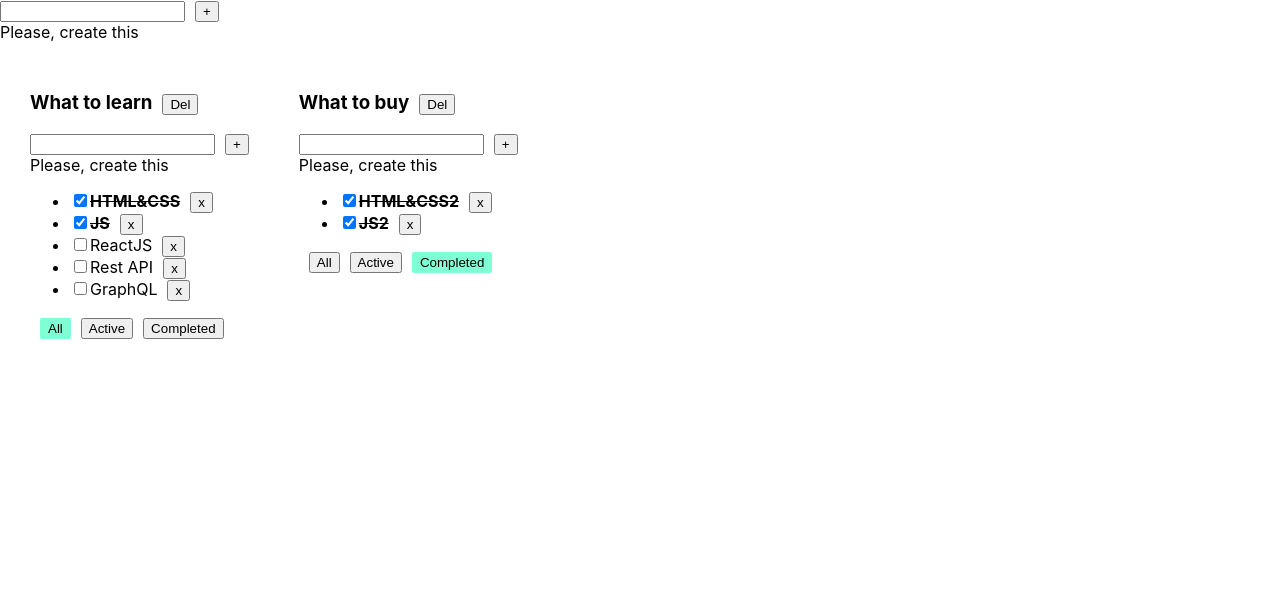
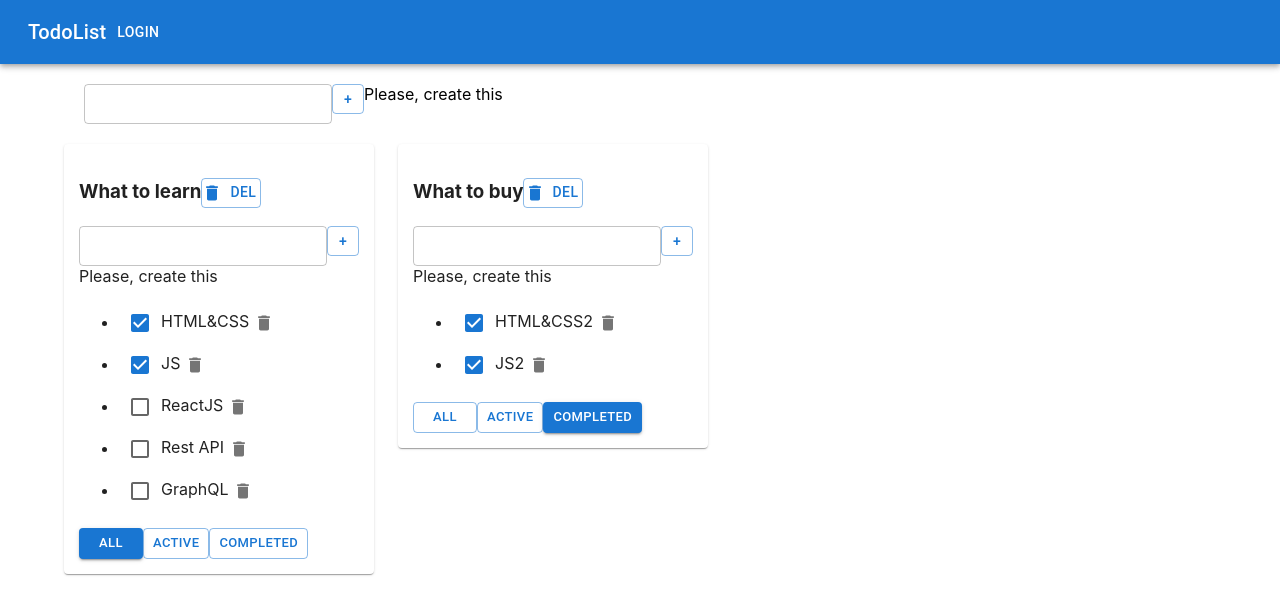
Before and after one commit to ErokhinHeorhii/TodoList, a React (Create React App) app: page / in a window 1280 px wide. Shown: the top 614 px of the page. Built offline with nearby package versions, Linux system fonts and the light colour scheme.

Commit message:
feat: add MU into todoList

```diff
--- a/src/App.css
+++ b/src/App.css
@@ -1,27 +1,27 @@
-.App {
-  padding: 30px;
-  display: flex;
-}
+/*.App {*/
+/*  padding: 30px;*/
+/*  !*display: flex;*!*/
+/*}*/
 
-.App > div {
-  margin-right: 50px;
-}
+/*.App > div {*/
+/*  margin-right: 50px;*/
+/*}*/
 
-.isDone{
-  text-decoration: line-through;
-  font-weight: bold;
-}
+/*.isDone{*/
+/*  text-decoration: line-through;*/
+/*  font-weight: bold;*/
+/*}*/
 
-.btn-active{
-  background-color: aquamarine;
- border: 2px solid aquamarine;
- border-radius: 2px;
-}
+/*.btn-active{*/
+/*  background-color: aquamarine;*/
+/* border: 2px solid aquamarine;*/
+/* border-radius: 2px;*/
+/*}*/
 
-button{
-  margin-left: 10px;
-}
+/*button{*/
+/*  margin-left: 10px;*/
+/*}*/
 
-.error{
-  border: 2px solid red;
-}
+/*.error{*/
+/*  border: 2px solid red;*/
+/*}*/
--- a/src/App.tsx
+++ b/src/App.tsx
@@ -1,11 +1,15 @@
-import React, { useState } from 'react';
-import { v1 } from 'uuid';
+import React, {useState} from 'react';
+import {v1} from 'uuid';
 import './App.css';
 import AddItemForm from './Components/AddItemForm';
-import TodoList, { TodoListType } from './TodoList';
+import TodoList, {TaskType, TodoListType} from './TodoList';
+import {AppBar, Button, Container, Grid, IconButton, Paper, Toolbar, Typography} from "@mui/material";
 
-export type taskFilterType = "all" | "active" | "completed";
+export type TaskFilterType = "all" | "active" | "completed";
 
+type TasksStateType = {
+    [key: string]: Array<TaskType>
+}
 
 // class components
 function App() {
@@ -23,23 +27,23 @@ function App() {
     let todolistID2 = v1();
 
     let [todolists, setTodolists] = useState<Array<TodoListType>>([
-        { id: todolistID1, title: 'What to learn', filter: 'all' },
-        { id: todolistID2, title: 'What to buy', filter: 'completed' },
+        {id: todolistID1, title: 'What to learn', filter: 'all'},
+        {id: todolistID2, title: 'What to buy', filter: 'completed'},
     ])
-    let [tasks, setTasks] = useState({
+    let [tasks, setTasks] = useState<TasksStateType>({
         [todolistID1]: [
-            { id: v1(), title: "HTML&CSS", isDone: true },
-            { id: v1(), title: "JS", isDone: true },
-            { id: v1(), title: "ReactJS", isDone: false },
-            { id: v1(), title: "Rest API", isDone: false },
-            { id: v1(), title: "GraphQL", isDone: false },
+            {id: v1(), title: "HTML&CSS", isDone: true},
+            {id: v1(), title: "JS", isDone: true},
+            {id: v1(), title: "ReactJS", isDone: false},
+            {id: v1(), title: "Rest API", isDone: false},
+            {id: v1(), title: "GraphQL", isDone: false},
         ],
         [todolistID2]: [
-            { id: v1(), title: "HTML&CSS2", isDone: true },
-            { id: v1(), title: "JS2", isDone: true },
-            { id: v1(), title: "ReactJS2", isDone: false },
-            { id: v1(), title: "Rest API2", isDone: false },
-            { id: v1(), title: "GraphQL2", isDone: false },
+            {id: v1(), title: "HTML&CSS2", isDone: true},
+            {id: v1(), title: "JS2", isDone: true},
+            {id: v1(), title: "ReactJS2", isDone: false},
+            {id: v1(), title: "Rest API2", isDone: false},
+            {id: v1(), title: "GraphQL2", isDone: false},
         ]
     });
     const deleteTodoList = (todolistID: string) => {
@@ -55,11 +59,11 @@ function App() {
         // task = task.filter(item => item.id !== taskId)
         // setTask(task)
         //  setTask работает асинхронно
-        setTasks({ ...tasks, [todoListId]: tasks[todoListId].filter(item => item.id !== taskId) })
+        setTasks({...tasks, [todoListId]: tasks[todoListId].filter(item => item.id !== taskId)})
 
     }
     // ///////////////////////////////////
-    const changeTask = (todoListID: string, buttonName: taskFilterType) => {
+    const changeTask = (todoListID: string, buttonName: TaskFilterType) => {
         // filterTask(buttonName)
         let todoList = todolists.find(item => item.id === todoListID)
         if (todoList) {
@@ -67,26 +71,26 @@ function App() {
             setTodolists([...todolists])
         }
     }
+
     // UseState работает асинхронно
-    //
     const addTask = (todoListID: string, title: string) => {
-
         const newTask = {
             id: v1(), title, isDone: false
         }
         // let newTaskArray = [newTask, ...task]
         // setTask(newTaskArray)
-        setTasks({ ...tasks, [todoListID]: [newTask, ...tasks[todoListID]] })
+        setTasks({...tasks, [todoListID]: [newTask, ...tasks[todoListID]]})
 
     }
 
     const addTodoList = (title: string) => {
         const newTodoListId: string = v1()
-        setTodolists([...todolists, { id: newTodoListId, title, filter: "all" }])
+        setTodolists([...todolists, {id: newTodoListId, title, filter: "all"}])
         setTasks({
-            ...tasks, [newTodoListId]: [{ id: v1(), title: "ReactJS2", isDone: false },
-            { id: v1(), title: "Rest API2", isDone: false },
-            { id: v1(), title: "GraphQL2", isDone: false },]
+            ...tasks, [newTodoListId]: [
+                {id: v1(), title: "ReactJS2", isDone: false},
+                {id: v1(), title: "Rest API2", isDone: false},
+                {id: v1(), title: "GraphQL2", isDone: false},]
         })
     }
 
@@ -94,36 +98,54 @@ function App() {
         // setTask(task.map(item=>item.id !== taskId ? item : {...item, isDone}))
         setTasks({
             ...tasks, [todolistID]: tasks[todolistID].map(item => item.id === taskId ?
-                { ...item, isDone } : item)
+                {...item, isDone} : item)
         })
-
     }
 
     const changeTaskTitle = (todolistsID: string, taskId: string, title: string) => {
         setTasks({
             ...tasks, [todolistsID]: tasks[todolistsID].map(item => item.id === taskId ?
-                { ...item, title } : item)
+                {...item, title} : item)
         })
     }
+
     const changeTodoListTitle = (todoListsID: string, title: string) => {
-        setTodolists(todolists.map(item => item.id === todoListsID ? { ...item, title } : item))
+        setTodolists(todolists.map(item => item.id === todoListsID ? {...item, title} : item))
     }
 
-
-    return (<>
-        <AddItemForm addItem={addTodoList} />
+    return (
         <div className="App">
-
+            <AppBar position="static">
+                <Toolbar>
+                    <IconButton
+                        edge="start"
+                        color="inherit"
+                        aria-label="menu"
+                    >
+                    </IconButton>
+                    <Typography variant="h6">
+                        TodoList
+                    </Typography>
+                    <Button color="inherit">Login</Button>
+                </Toolbar>
+            </AppBar>
+            <Container fixed>
+                <Grid container style ={{padding:"20px"}}>
+                    <AddItemForm addItem={addTodoList}/>
+                </Grid>
+                <Grid container>
+                    <Grid container spacing={3}>
                         {todolists.map(item => {
                             let taskForFilter = tasks[item.id];
                             if (item.filter === "active") {
-                    taskForFilter = taskForFilter.filter(item => item.isDone === false)
+                                taskForFilter = taskForFilter.filter(item => !item.isDone)
                             }
                             if (item.filter === "completed") {
-                    taskForFilter = taskForFilter.filter(item => item.isDone === true)
+                                taskForFilter = taskForFilter.filter(item => item.isDone)
                             }
-
-                return <TodoList title={item.title}
+                            return (<Grid item>
+                                <Paper style={{padding: "15px"}}>
+                                    <TodoList title={item.title}
                                               key={item.id}
                                               task={taskForFilter}
                                               removeTask={removeTask}
@@ -136,10 +158,15 @@ function App() {
                                               changeTaskTitle={changeTaskTitle}
                                               changeTodoListTitle={changeTodoListTitle}
                                     />
+                                </Paper>
+                            </Grid>)
                         })}
-
-        </div> </>
+                    </Grid>
+                </Grid>
+            </Container>
+        </div>
     );
 
 }
+
 export default App;
--- a/src/Components/AddItemForm.tsx
+++ b/src/Components/AddItemForm.tsx
@@ -1,4 +1,5 @@
-import React, { ChangeEvent, useState } from "react";
+import React, {ChangeEvent, useState} from "react";
+import {Button, TextField} from "@mui/material";
 
 type AddItemFormType = {
     addItem: (title: string) => void
@@ -19,7 +20,7 @@ const AddItemForm = (props: AddItemFormType) => {
     }
 
     const userMessage = error
-    ? <div style={{ color: "red" }}>Title is requared! </div>
+        ? <div style={{color: "red"}}>Title is requared! </div>
         : <div> Please, create this</div>
 
     const onChangeHandler = (e: ChangeEvent<HTMLInputElement>) => {
@@ -35,13 +36,28 @@ const AddItemForm = (props: AddItemFormType) => {
     }
 
     return (<>
-    <input
-      className={error ? "error" : ""}
+        {/*<input*/}
+        {/*    className={error ? "error" : ""}*/}
+        {/*    value={title}*/}
+        {/*    onChange={onChangeHandler}*/}
+        {/*    onKeyDown={onKeDownHandler}*/}
+        {/*/>*/}
+        <TextField
+            label={error ? "error" : ""}
             value={title}
             onChange={onChangeHandler}
             onKeyDown={onKeDownHandler}
+            size={"small"}
+            variant="outlined"
+            error={!!error}
+            defaultValue="Hello World"
         />
-    <button onClick={addTask}>+</button>
+        {/*<button onClick={addTask}>+</button>*/}
+        <Button variant="outlined"
+                onClick={addTask}
+                style={{maxWidth: '30px', maxHeight: '30px', minWidth: '30px', minHeight: '30px'}}>
+            +
+        </Button>
         {userMessage}
     </>)
 }
--- a/src/Redusers/todolists-redusers.ts
+++ b/src/Redusers/todolists-redusers.ts
@@ -1,5 +1,5 @@
 import { v1 } from "uuid";
-import { taskFilterType } from "../App";
+import { TaskFilterType } from "../App";
 import { TodoListType } from "../TodoList";
 
 type tsarType =
@@ -74,7 +74,7 @@ export const changeTodoListTitleAC = (
 
 export const changeTodoListFilterAC = (
   todolistId2: string,
-  newFilter: taskFilterType
+  newFilter: TaskFilterType
 ) => {
   return {
     type: "CHANGE-TODOLIST-FILTER",
--- a/src/TodoList.tsx
+++ b/src/TodoList.tsx
@@ -1,16 +1,18 @@
-import React from "react";
-import { taskFilterType } from "./App";
+import React, {ChangeEvent} from "react";
+import {TaskFilterType} from "./App";
 import AddItemForm from "./Components/AddItemForm";
 import EditableSpan from "./Components/EditableSpan";
+import {Button, Checkbox, IconButton} from "@mui/material";
+import {Delete} from "@mui/icons-material";
 
 type TodoListPropsType = {
     title: string;
     task: Array<TaskType>;
     removeTask: (todoListId: string, taskId: string) => void;
-  changeTask: (todoListID: string, buttonName: taskFilterType) => void;
+    changeTask: (todoListID: string, buttonName: TaskFilterType) => void;
     addTask: (todoListID: string, title: string) => void;
     changeStatus: (todolistID: string, taskId: string, isDone: boolean) => void
-  filter: taskFilterType
+    filter: TaskFilterType
     todoListID: string
     deleteTodoList: (todoListID: string) => void
     changeTaskTitle: (todoListsID: string, taskId: string, title: string) => void
@@ -25,25 +27,29 @@ export type TaskType = {
 export type TodoListType = {
     id: string;
     title: string;
-  filter: taskFilterType;
+    filter: TaskFilterType;
 }
 const TodoList = (props: TodoListPropsType) => {
+
     const tasksItems = props.task.length ?
         props.task.map(item => {
-
             const changeTaskTitle = (title: string) => {
                 props.changeTaskTitle(props.todoListID, item.id, title)
             }
-
+            const changeStatusCheckbox = (e: ChangeEvent<HTMLInputElement>) => {
+                props.changeStatus(props.todoListID, item.id, e.currentTarget.checked)
+            }
             return (
                 <li key={item.id} className={item.isDone ? 'isDone' : ""}>
-          <input  type="checkbox" onChange={
-              e => props.changeStatus(props.todoListID, item.id, e.currentTarget.checked)
-            } checked={item.isDone} />
-
-          {/* <span>{item.title}</span> */}
-          <EditableSpan title={item.title} changeTitle={changeTaskTitle} />
-          <button onClick={() => { props.removeTask(props.todoListID, item.id) }}>x</button>
+                    <Checkbox color='primary' onChange={changeStatusCheckbox} checked={item.isDone}/>
+                    <EditableSpan title={item.title} changeTitle={changeTaskTitle}/>
+                    <IconButton aria-label="delete" size="small"
+                                onClick={() => {
+                                    props.removeTask(props.todoListID, item.id)
+                                }}
+                    >
+                        <Delete fontSize="small"/>
+                    </IconButton>
                 </li>
             )
         })
@@ -53,34 +59,53 @@ const TodoList = (props: TodoListPropsType) => {
         props.addTask(props.todoListID, title)
     }
 
-  const changeTaskHandler = (title: taskFilterType) => {
-    return () => { props.changeTask(props.todoListID, title) }
+    const changeTaskHandler = (title: TaskFilterType) => {
+        return () => {
+            props.changeTask(props.todoListID, title)
+        }
     }
 
     const onClickHandlerForTodoList = () => {
         props.deleteTodoList(props.todoListID)
     }
-  const changeTitleCallback =(newTitle:string)=>{
-    props.changeTodoListTitle( props.todoListID, newTitle)
+    const changeTodoListTitle = (newTitle: string) => {
+        props.changeTodoListTitle(props.todoListID, newTitle)
     }
 
     return (
         <div>
             <h3>
                 {/* {props.title} */}
-        <EditableSpan title={props.title} changeTitle={changeTitleCallback} />
-        <button onClick={onClickHandlerForTodoList}>Del</button>
+                <EditableSpan title={props.title} changeTitle={changeTodoListTitle}/>
+                <Button onClick={onClickHandlerForTodoList} variant="outlined" startIcon={<Delete/>}
+                        style={{maxWidth: '60px', maxHeight: '30px', minWidth: '06px', minHeight: '30px'}}>
+                    Del
+                </Button>
+                {/*<button onClick={onClickHandlerForTodoList}>Del</button>*/}
+
             </h3>
             <div>
-        <AddItemForm addItem={addTask} />
+                <AddItemForm addItem={addTask}/>
             </div>
             <ul>
                 {tasksItems}
             </ul>
             <div>
-        <button className={props.filter === "all" ? "btn-active" : ""} onClick={changeTaskHandler('all')}>All</button>
-        <button className={props.filter === "active" ? "btn-active" : ""} onClick={changeTaskHandler('active')}>Active</button>
-        <button className={props.filter === "completed" ? "btn-active" : ""} onClick={changeTaskHandler('completed')}>Completed</button>
+                <Button
+                    onClick={changeTaskHandler('all')}
+                    variant={props.filter === "all" ? "contained" : "outlined"}
+                    size={"small"}
+                    color={"primary"}>All</Button>
+                <Button
+                    onClick={changeTaskHandler('active')}
+                    variant={props.filter === "active" ? "contained" : "outlined"}
+                    size={"small"}
+                    color={"primary"}>Active</Button>
+                <Button
+                    onClick={changeTaskHandler('completed')}
+                    variant={props.filter === "completed" ? "contained" : "outlined"}
+                    size={"small"}
+                    color={"primary"}>Completed</Button>
             </div>
         </div>
 
```
Also changed, not shown: package.json (+7 -3 lines), src/Components/EditableSpan.tsx (+8 -1 lines), 2 other files (tests, documents, lock files or other folders). Lines whose indentation alone changed are shown as unchanged.
